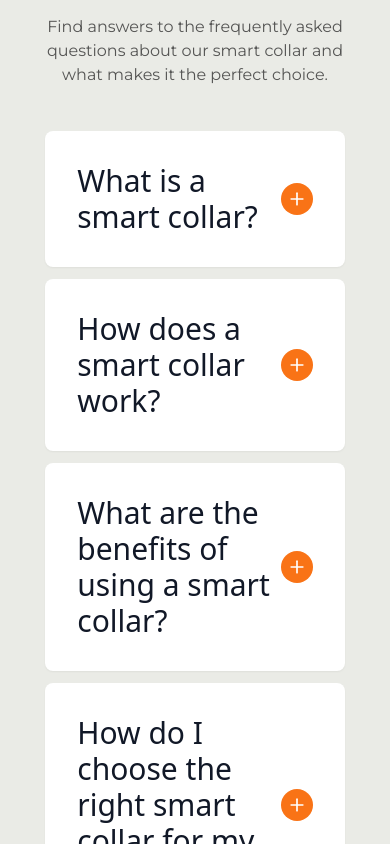
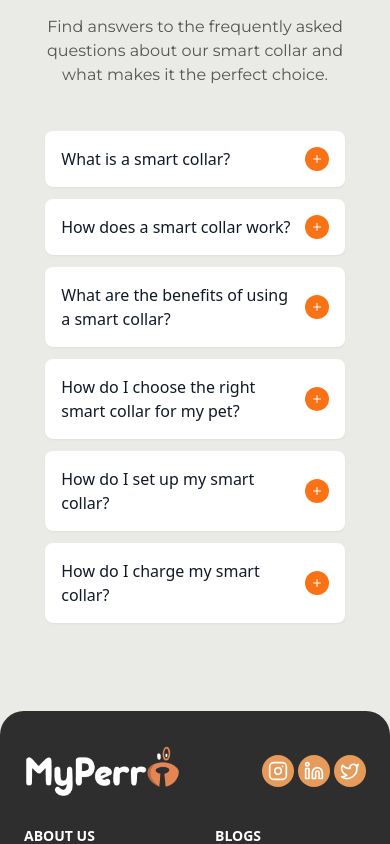
Before and after one commit to var-code-5/landing_page, a Next.js app: page /services in a window 390 px wide. Shown: the part 2640-3484 px from the top of the page. Built offline with nearby package versions, Linux system fonts and the light colour scheme.

Commit message:
fix: FAQ responsiveness

```diff
--- a/src/components/ui/accordion-custom.tsx
+++ b/src/components/ui/accordion-custom.tsx
@@ -21,16 +21,16 @@ export default function AccordionItem({
         initial={false}
       >
         <div
-          className="flex cursor-pointer items-center justify-between p-8"
+          className="flex cursor-pointer items-center justify-between p-4 sm:p-5 md:p-6 lg:p-8"
           onClick={() => setIsOpen(!isOpen)}
         >
-          <h2 className="text-3xl font-medium text-gray-900">{title}</h2>
+          <h2 className="text-base sm:text-xl md:text-2xl lg:text-3xl font-medium text-gray-900 pr-3">{title}</h2>
           <motion.div
             animate={{ rotate: isOpen ? 45 : 0 }}
             transition={{ duration: 0.2 }}
-            className="flex h-8 w-8 items-center justify-center rounded-full bg-orange-500 flex-shrink-0"
+            className="flex h-6 w-6 sm:h-7 sm:w-7 md:h-8 md:w-8 items-center justify-center rounded-full bg-orange-500 flex-shrink-0"
           >
-            <Plus className="h-5 w-5 text-white" />
+            <Plus className="h-3 w-3 sm:h-4 sm:w-4 md:h-5 md:w-5 text-white" />
           </motion.div>
         </div>
         <AnimatePresence initial={false}>
@@ -42,7 +42,7 @@ export default function AccordionItem({
               transition={{ duration: 0.2 }}
               className="overflow-hidden"
             >
-              <div className="p-8 text-gray-600 border-t text-2xl">
+              <div className="p-4 sm:p-5 md:p-6 lg:p-8 text-gray-600 border-t text-sm sm:text-base md:text-lg lg:text-xl whitespace-pre-line">
                 {description}
               </div>
             </motion.div>
```
